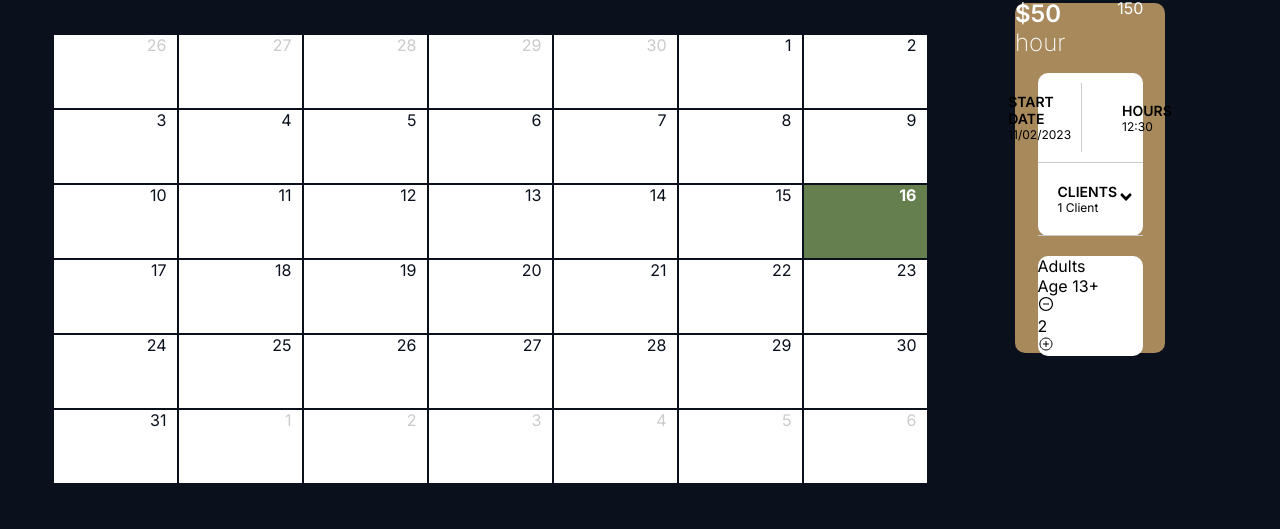
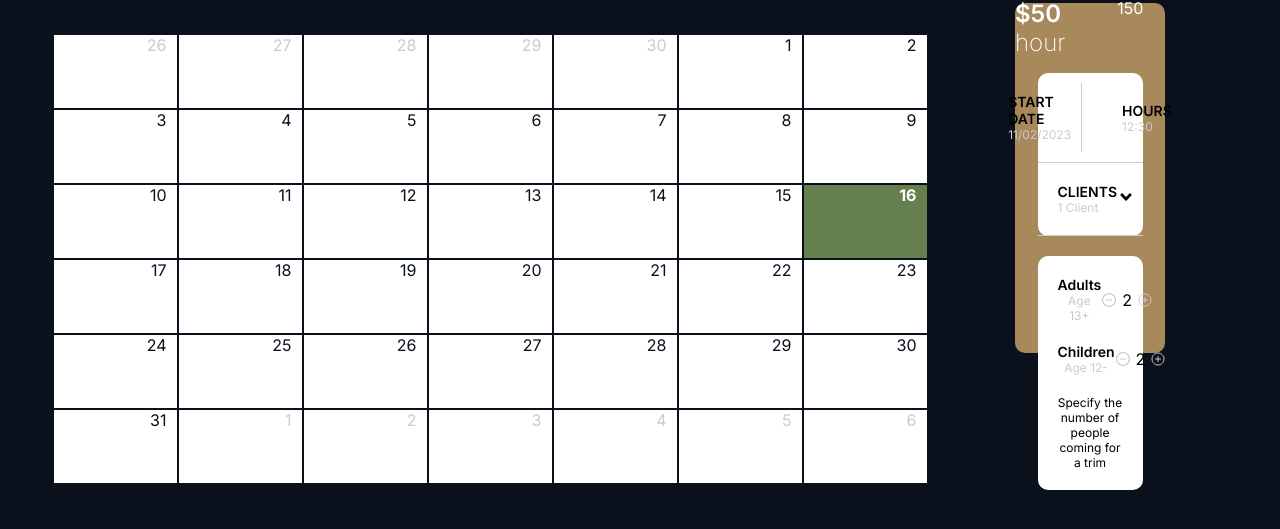
Before and after one commit to rkotchamp/HairBay-project, a React (Vite) app in the folder HairBayFrontEnd/: page /profile in a window 1280 px wide. Shown: the part 1076-1605 px from the top of the page. Built offline with nearby package versions, Linux system fonts and the light colour scheme; some icons are missing.

Commit message:
created the pop for the user

```diff
--- a/HairBayFrontEnd/src/Components/AddCount/AddCount.css
+++ b/HairBayFrontEnd/src/Components/AddCount/AddCount.css
@@ -6,15 +6,29 @@
 }
 .adultAndKids {
   background-color: transparent;
+  display: flex;
+  flex-direction: column;
+  justify-content: center;
+  gap: 20px;
+  padding: 20px;
+  text-align: center;
 }
-.adults {
+.structure {
   background-color: transparent;
+  display: flex;
+  justify-content: space-between;
+  align-items: center;
 }
 .adultCounts {
   background-color: transparent;
+  display: flex;
+  justify-content: space-evenly;
+  align-items: center;
+  gap: 5px;
 }
 .icons__style {
   background-color: transparent;
+  color: var(--light-grey-color);
 }
 
 .adults__text {
@@ -27,3 +41,7 @@
 .increase__number {
   background-color: transparent;
 }
+.descInfo {
+  background-color: transparent;
+  font-size: 12px;
+}
--- a/HairBayFrontEnd/src/Components/AddCount/AddCount.jsx
+++ b/HairBayFrontEnd/src/Components/AddCount/AddCount.jsx
@@ -7,10 +7,10 @@ function AddCount() {
   return (
     <div className="addCount__container">
       <div className="adultAndKids">
-        <div className="adults">
+        <div className="adults structure">
           <div className="adults__text">
-            <p>Adults</p>
-            <p>Age 13+</p>
+            <p className="bigText">Adults</p>
+            <p className="smallText">Age 13+</p>
           </div>
           <div className="adultCounts">
             <AiOutlineMinusCircle className="icons__style" />
@@ -18,6 +18,20 @@ function AddCount() {
             <IoAddCircleOutline className="icons__style" />
           </div>
         </div>
+        <div className="children structure">
+          <div className="adults__text">
+            <p className="bigText">Children</p>
+            <p className="smallText">Age 12-</p>
+          </div>
+          <div className="adultCounts">
+            <AiOutlineMinusCircle className="icons__style" />
+            <p className="increase__number">2</p>
+            <IoAddCircleOutline className="icons__style" />
+          </div>
+        </div>
+        <p className="descInfo">
+          Specify the number of people coming for a trim
+        </p>
       </div>
     </div>
   );
--- a/HairBayFrontEnd/src/Pages/Profile Page/Profile.css
+++ b/HairBayFrontEnd/src/Pages/Profile Page/Profile.css
@@ -240,6 +240,7 @@
 .smallText {
   font-size: 12px;
   background-color: transparent;
+  color: var(--light-grey-color);
 }
 .smallText p {
   background-color: transparent;
```
